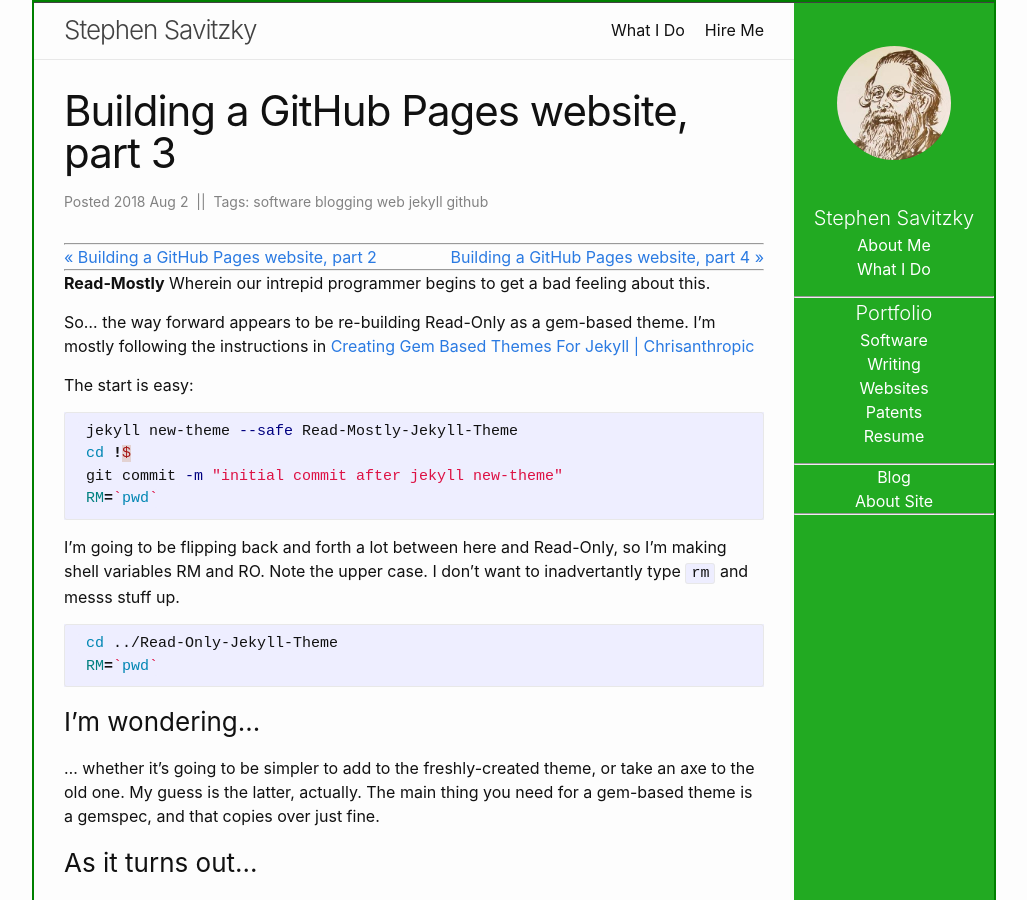
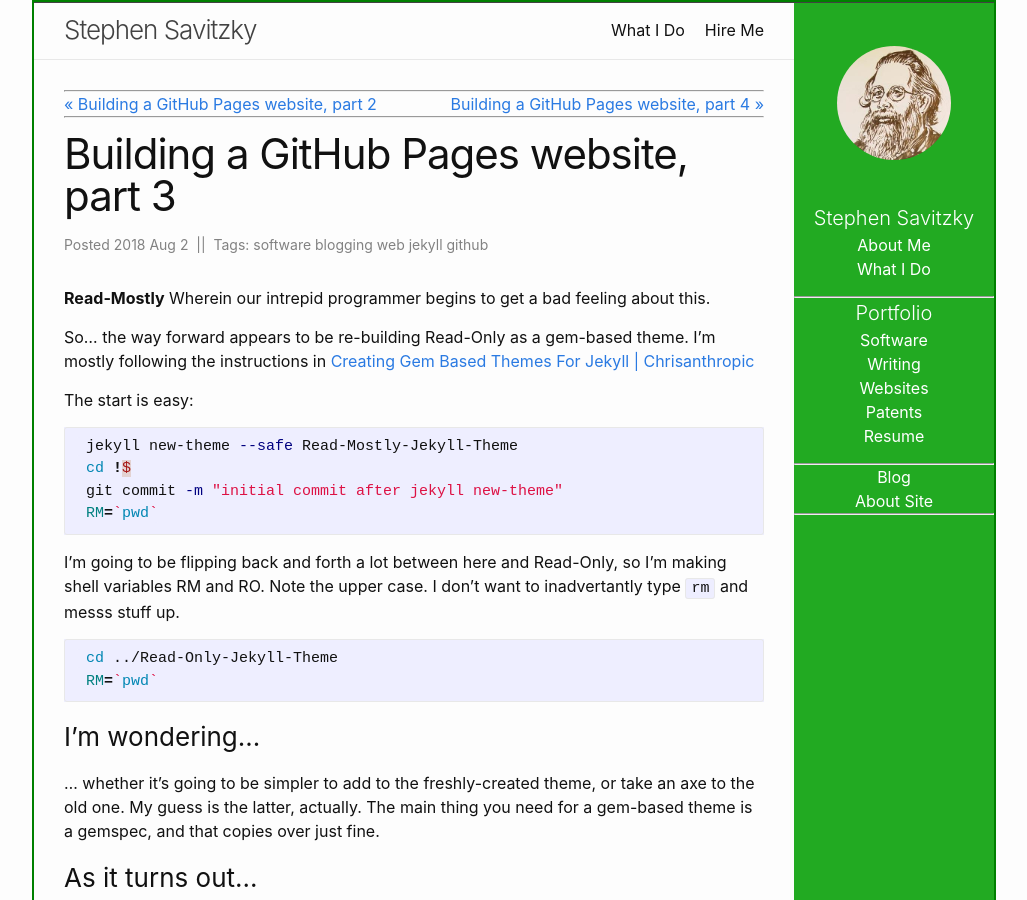
Before and after one commit to ssavitzky/ssavitzky.github.io, a Jekyll site: the page built from _posts/2018-08-02-building-the-site-pt-3.md, in a window 1280 px wide and 900 px high. Shown: the whole window, without its empty margins (126-1153 px from the left). Built offline with Jekyll 4.4.1, drawn with Linux system fonts in a browser that asks for light colours.

Commit message:
put the post nav right under the header
Positioning it before the title and metadata keeps it in the same place
for all pages, making skimming easy.

```diff
--- a/_layouts/post.html
+++ b/_layouts/post.html
@@ -10,13 +10,6 @@ layout: default
 
      TODO:  parametrize the arrows.  Make the tags into links.
   {%- endcomment -%}
-
-  <header class="post-header">
-    <h1 class="post-title p-name" itemprop="name headline">{{ page.title | escape }}</h1>
-    {% assign post=page %}
-    <!--p class="post-meta"-->{%- include post-metadata.html post=post -%}
-    <!--/p-->
-  </header>
 
   <hr />
   <nav class="post-nav">
@@ -32,6 +25,14 @@ layout: default
     {%- endif -%}
   </nav>
   <hr />
+  <p></p>
+
+  <header class="post-header">
+    <h1 class="post-title p-name" itemprop="name headline">{{ page.title | escape }}</h1>
+    {%- assign post=page -%}
+    {%- include post-metadata.html post=post -%}
+  </header>
+
   <div class="post-content e-content" itemprop="articleBody">
     {{ content }}
   </div>
```
